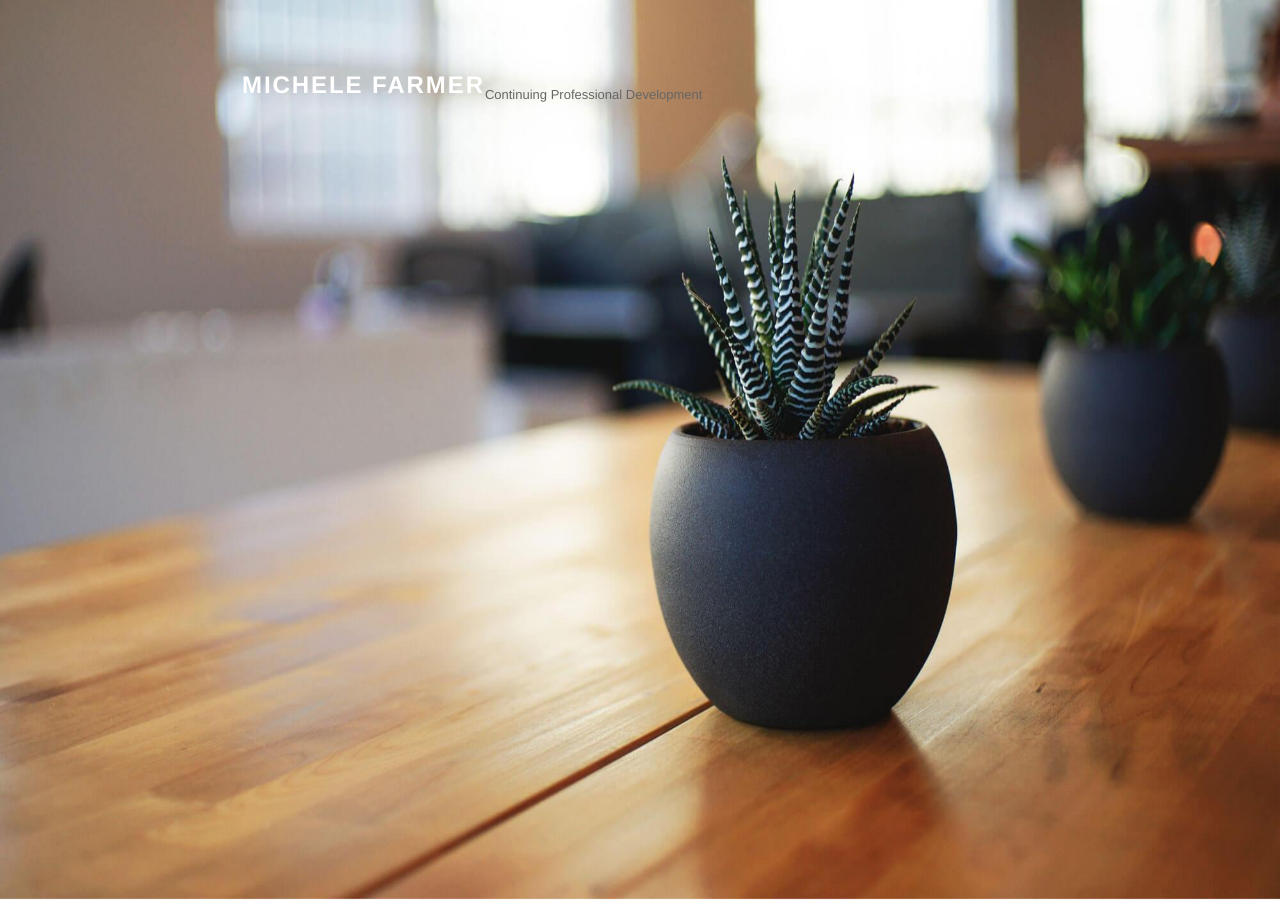
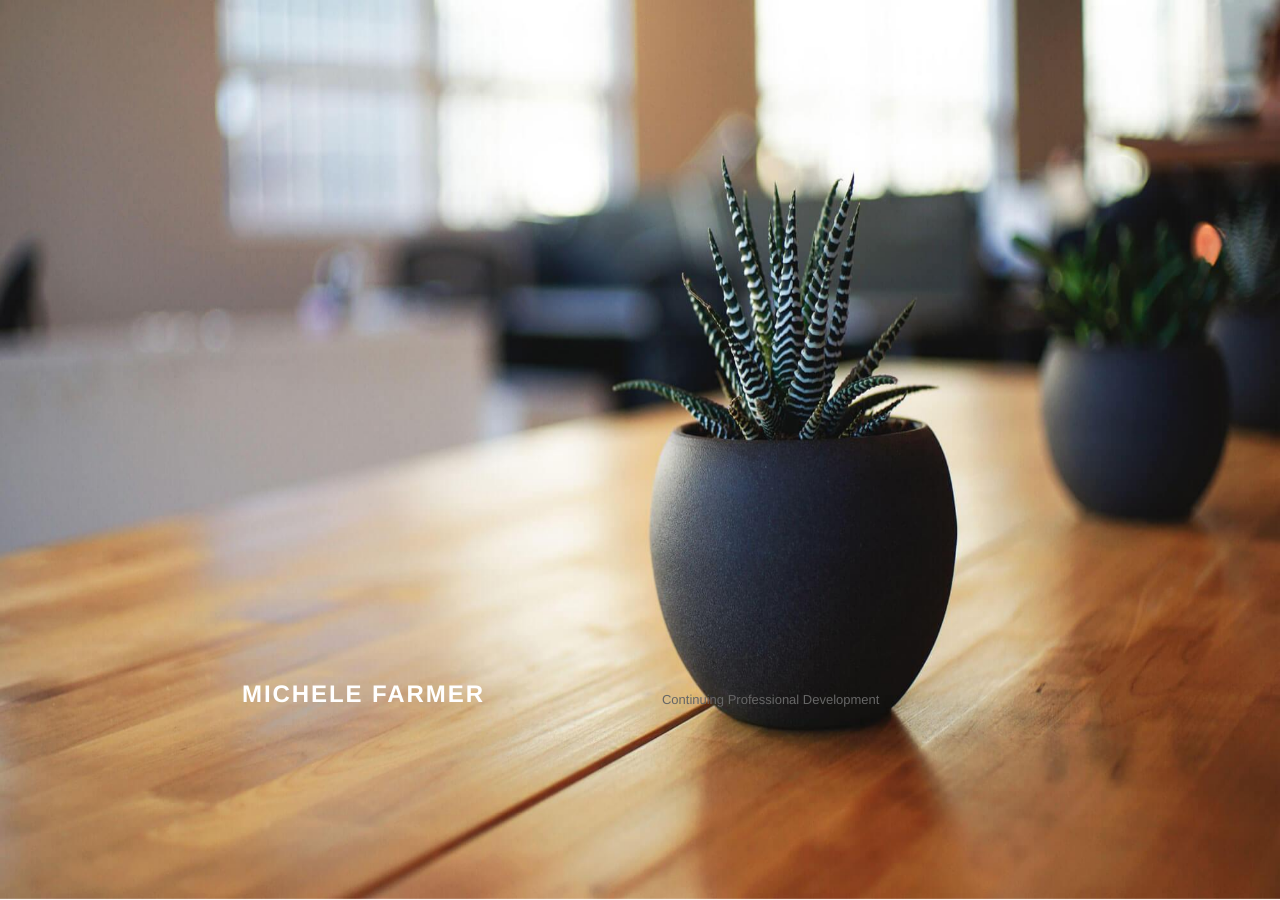
Before and after one commit to uclsenit/uclsenit.github.io, a Jekyll site: the page built from index.md, in a window 1280 px wide. Built offline with Jekyll 4.4.1, drawn with Linux system fonts in a browser that asks for light colours; nearby versions of some CDN libraries; some web fonts are replaced; our own code applies the rules of GitHub Pages for plain Markdown files; a script that is not in the unit is left out.

Commit message:
Update /assets/css/style.scss
Uncommented and moved header display:table-cell; height:100%; vertical-align:bottom to be header h1, h2 properties, as a test

```diff
--- a/assets/css/style.scss
+++ b/assets/css/style.scss
@@ -576,9 +576,6 @@ header {
     -webkit-transition: margin-bottom 0.2s;
     transition: margin-bottom 0.2s;
     z-index: 3;
-    // display: table-cell;
-    // height: 100%;
-    // vertical-align: bottom;
     display: table;
     height: 300px;
     height: 75vh;
@@ -592,8 +589,11 @@ header {
         }
     }
     h1, h2 {
-        display: inline-block;
-        vertical-align: middle;
+        // display: inline-block;
+        // vertical-align: middle;
+        display: table-cell;
+        height: 100%;
+        vertical-align: bottom;
     }
     h1 {
         clear: none;
```
